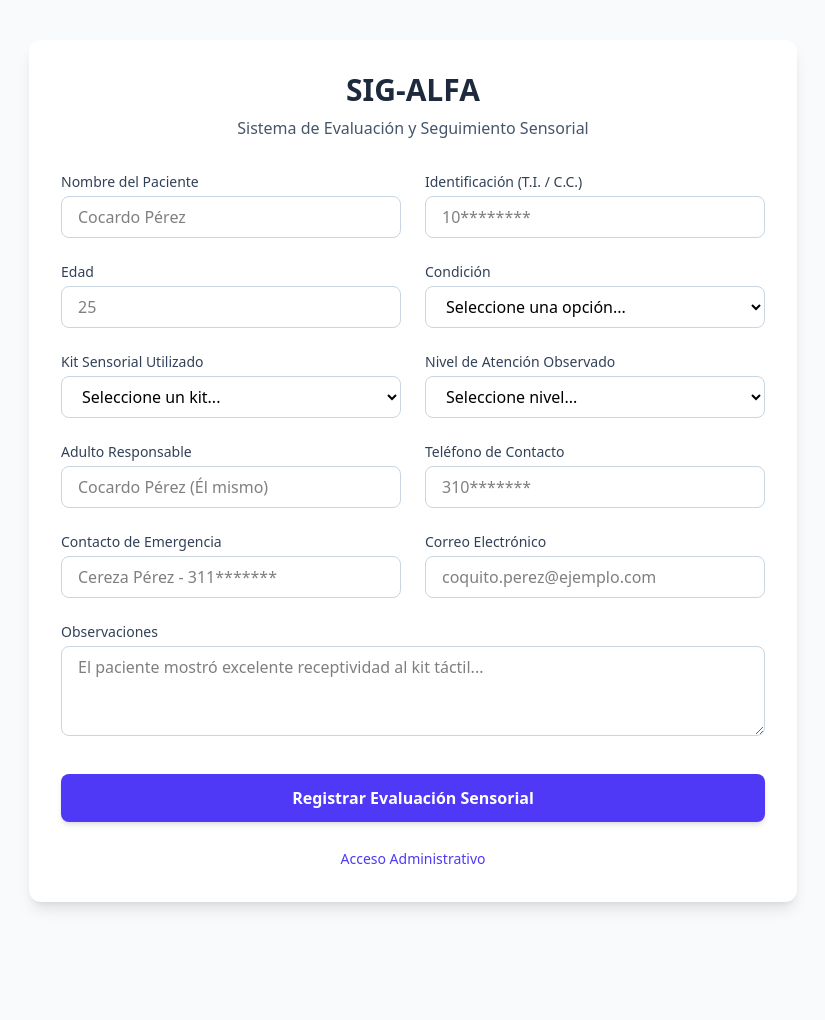
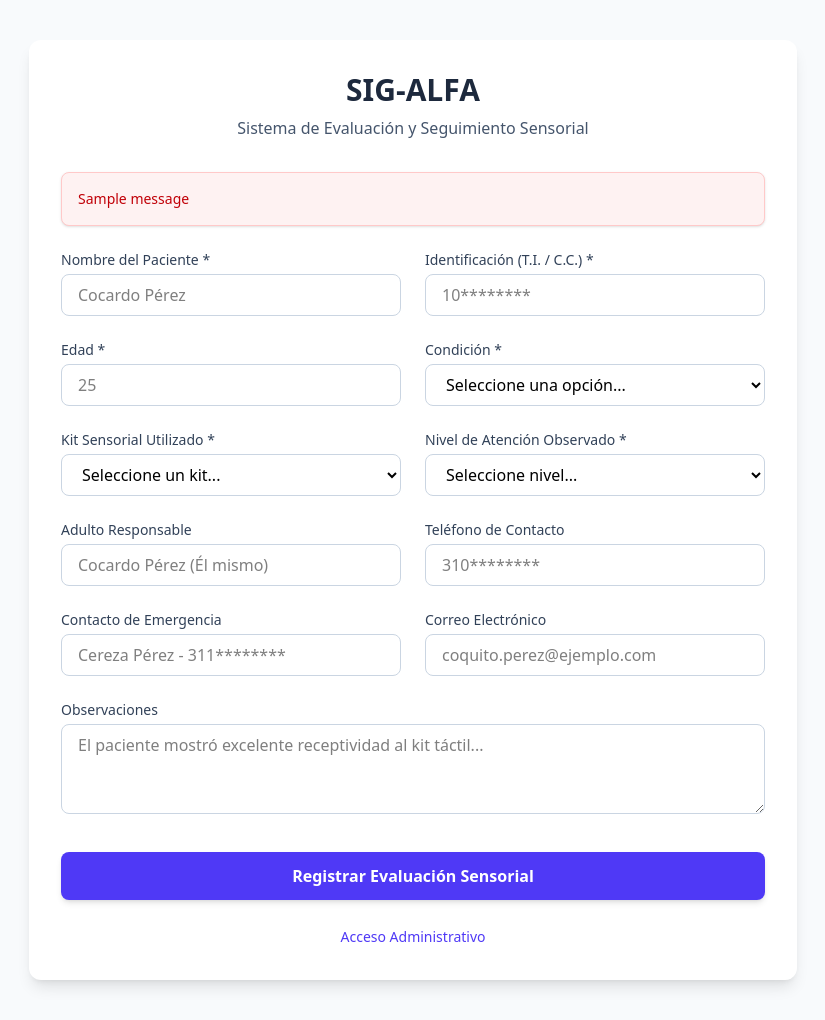
Before and after one commit to Dimar-eng/sig_alfa_web, a Flask app: page / in a window 1280 px wide. Shown: the whole page, without its empty margins (227-1052 px from the left). Before the commit the page ends 909 px from the top, so only its background shows below. Run offline with Flask 3, Linux system fonts and the light colour scheme; one stand-in notice (Sample message) is shown; some libraries are stand-ins or nearby versions.

Commit message:
Actualizar placeholders con ejemplos personalizados

```diff
--- a/templates/index.html
+++ b/templates/index.html
@@ -13,29 +13,40 @@
             <p class="text-slate-600 mt-2">Sistema de Evaluación y Seguimiento Sensorial</p>
         </div>
 
+        <!-- BLOQUE PARA MOSTRAR MENSAJES DE ALERTA O DUPLICADOS -->
+        {% with messages = get_flashed_messages(with_categories=true) %}
+            {% if messages %}
+                {% for category, message in messages %}
+                    <div class="mb-6 p-4 rounded-lg bg-red-50 border border-red-200 text-red-700 text-sm font-medium shadow-sm">
+                        {{ message }}
+                    </div>
+                {% endfor %}
+            {% endif %}
+        {% endwith %}
+
         <form action="/guardar" method="POST" class="space-y-6">
             <div class="grid grid-cols-1 md:grid-cols-2 gap-6">
                 <!-- Nombre del Paciente -->
                 <div>
-                    <label class="block text-sm font-medium text-slate-700 mb-1">Nombre del Paciente</label>
+                    <label class="block text-sm font-medium text-slate-700 mb-1">Nombre del Paciente *</label>
                     <input type="text" name="nombre_paciente" placeholder="Cocardo Pérez" required class="w-full px-4 py-2 border border-slate-300 rounded-lg focus:ring-2 focus:ring-indigo-500 focus:outline-none">
                 </div>
 
                 <!-- Identificación -->
                 <div>
-                    <label class="block text-sm font-medium text-slate-700 mb-1">Identificación (T.I. / C.C.)</label>
+                    <label class="block text-sm font-medium text-slate-700 mb-1">Identificación (T.I. / C.C.) *</label>
                     <input type="text" name="identificacion" placeholder="10********" required class="w-full px-4 py-2 border border-slate-300 rounded-lg focus:ring-2 focus:ring-indigo-500 focus:outline-none">
                 </div>
 
                 <!-- Edad -->
                 <div>
-                    <label class="block text-sm font-medium text-slate-700 mb-1">Edad</label>
+                    <label class="block text-sm font-medium text-slate-700 mb-1">Edad *</label>
                     <input type="number" name="edad" placeholder="25" required min="1" max="120" class="w-full px-4 py-2 border border-slate-300 rounded-lg focus:ring-2 focus:ring-indigo-500 focus:outline-none">
                 </div>
 
                 <!-- Condición / Diagnóstico -->
                 <div>
-                    <label class="block text-sm font-medium text-slate-700 mb-1">Condición</label>
+                    <label class="block text-sm font-medium text-slate-700 mb-1">Condición *</label>
                     <select name="condicion" required class="w-full px-4 py-2 border border-slate-300 rounded-lg focus:ring-2 focus:ring-indigo-500 focus:outline-none">
                         <option value="">Seleccione una opción...</option>
                         <option value="TDAH">TDAH</option>
@@ -47,7 +58,7 @@
 
                 <!-- Kit Utilizado -->
                 <div>
-                    <label class="block text-sm font-medium text-slate-700 mb-1">Kit Sensorial Utilizado</label>
+                    <label class="block text-sm font-medium text-slate-700 mb-1">Kit Sensorial Utilizado *</label>
                     <select name="kit_utilizado" required class="w-full px-4 py-2 border border-slate-300 rounded-lg focus:ring-2 focus:ring-indigo-500 focus:outline-none">
                         <option value="">Seleccione un kit...</option>
                         <option value="Kit Táctil de Alta Textura">Kit Táctil de Alta Textura</option>
@@ -59,7 +70,7 @@
 
                 <!-- Nivel de Atención -->
                 <div>
-                    <label class="block text-sm font-medium text-slate-700 mb-1">Nivel de Atención Observado</label>
+                    <label class="block text-sm font-medium text-slate-700 mb-1">Nivel de Atención Observado *</label>
                     <select name="nivel_atencion" required class="w-full px-4 py-2 border border-slate-300 rounded-lg focus:ring-2 focus:ring-indigo-500 focus:outline-none">
                         <option value="">Seleccione nivel...</option>
                         <option value="Alto">Alto</option>
@@ -77,13 +88,13 @@
                 <!-- Teléfono -->
                 <div>
                     <label class="block text-sm font-medium text-slate-700 mb-1">Teléfono de Contacto</label>
-                    <input type="tel" name="telefono" placeholder="310*******" class="w-full px-4 py-2 border border-slate-300 rounded-lg focus:ring-2 focus:ring-indigo-500 focus:outline-none">
+                    <input type="tel" name="telefono" placeholder="310********" class="w-full px-4 py-2 border border-slate-300 rounded-lg focus:ring-2 focus:ring-indigo-500 focus:outline-none">
                 </div>
 
                 <!-- Contacto de Emergencia -->
                 <div>
                     <label class="block text-sm font-medium text-slate-700 mb-1">Contacto de Emergencia</label>
-                    <input type="text" name="contacto_emergencia" placeholder="Cereza Pérez - 311*******" class="w-full px-4 py-2 border border-slate-300 rounded-lg focus:ring-2 focus:ring-indigo-500 focus:outline-none">
+                    <input type="text" name="contacto_emergencia" placeholder="Cereza Pérez - 311********" class="w-full px-4 py-2 border border-slate-300 rounded-lg focus:ring-2 focus:ring-indigo-500 focus:outline-none">
                 </div>
 
                 <!-- Email -->
```
